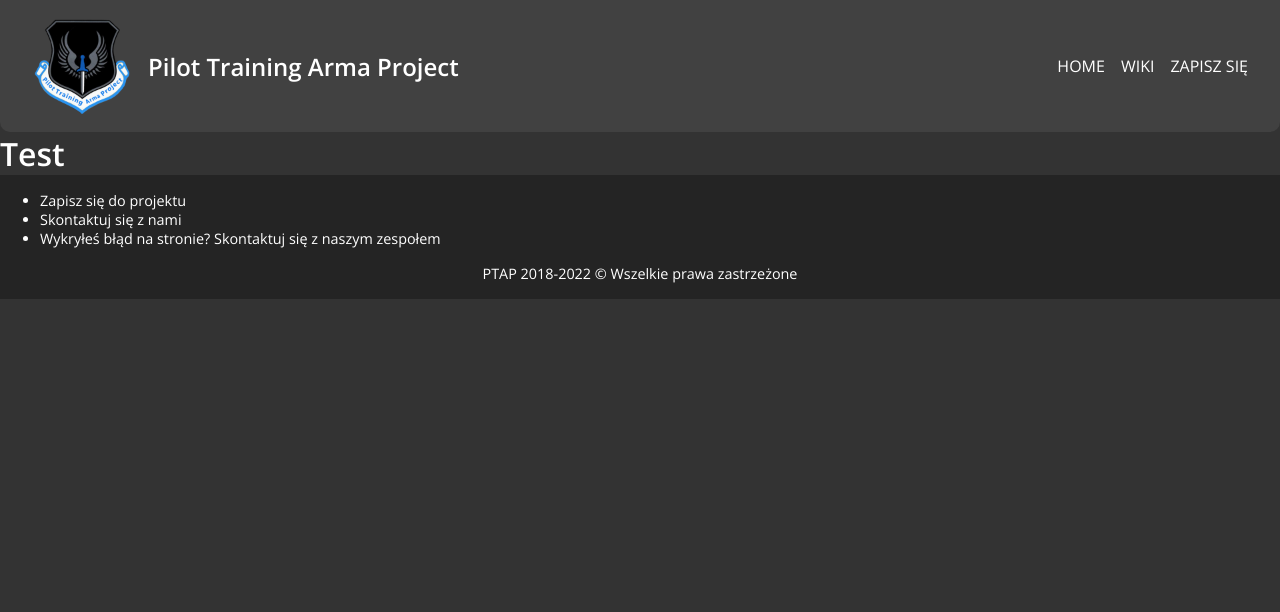
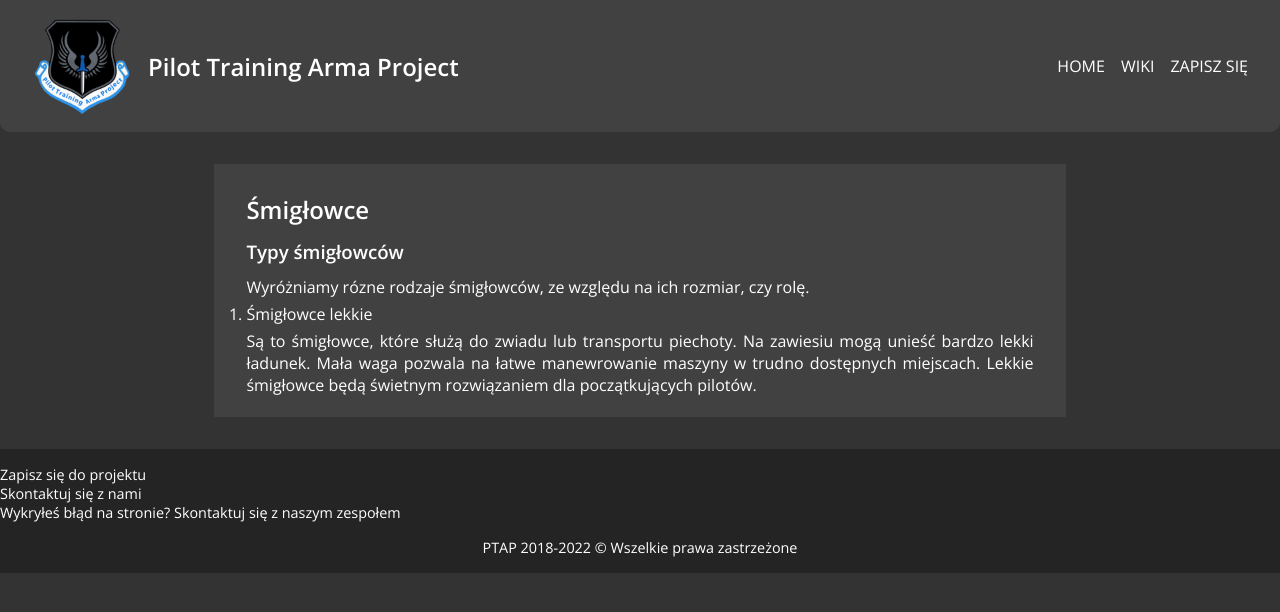
Before and after one commit to Pawel2923/PTAP, a React (Create React App) app: page /wiki in a window 1280 px wide. Shown: the top 612 px of the page. Built offline with nearby package versions, Linux system fonts and the light colour scheme.

Commit message:
Styling changes and structure changes

```diff
--- a/src/components/Home/Home.module.css
+++ b/src/components/Home/Home.module.css
@@ -2,7 +2,7 @@
   text-align: center;
 }
 
-header {
+.main header {
     background-color: #115ab2;
     padding: 2rem;
 }
--- a/src/components/Nav/MobileMenu.js
+++ b/src/components/Nav/MobileMenu.js
@@ -1,5 +1,6 @@
 import { useRef } from "react";
 import ReactDOM from "react-dom";
+import { Link } from "react-router-dom";
 
 import classes from "./MobileMenu.module.css";
 
@@ -20,9 +21,9 @@ const MobileMenu = (props) => {
     <div className={classes.overlay} ref={overlay}>
       <i className="fa-solid fa-xmark" onClick={closeClickHandler}></i>
       <ul>
-        <li>HOME</li>
-        <li>WIKI</li>
-        <li>ZAPISZ SIĘ</li>
+        <li><Link to="/">HOME</Link></li>
+        <li><Link to="/wiki">WIKI</Link></li>
+        <li><Link to="/sign-in">ZAPISZ SIĘ</Link></li>
       </ul>
       <footer>Wszelkie prawa zastrzeżone</footer>
     </div>
--- a/src/components/Nav/Nav.js
+++ b/src/components/Nav/Nav.js
@@ -1,9 +1,11 @@
 import { useState, useEffect } from "react";
+import { Link, useNavigate } from "react-router-dom";
 
 import MobileMenu from "./MobileMenu";
 import classes from "./Nav.module.css";
 
 const Nav = () => {
+  const navigate = useNavigate();
   const [width, setWidth] = useState(window.innerWidth);
   const [showMobileMenu, setShowMobileMenu] = useState(false);
 
@@ -25,14 +27,24 @@ const Nav = () => {
     setShowMobileMenu(false);
   };
 
+  const logoClickHandler = () => {
+    navigate("/");
+  };
+
   let imageTitle = width > 480 ? "Pilot Training Arma Project" : "PTAP";
 
   let navContent =
     width > 480 ? (
       <ul>
-        <li>HOME</li>
-        <li>WIKI</li>
-        <li>ZAPISZ SIĘ</li>
+        <li>
+          <Link to="/">HOME</Link>
+        </li>
+        <li>
+          <Link to="/wiki">WIKI</Link>
+        </li>
+        <li>
+          <Link to="/sign-in">ZAPISZ SIĘ</Link>
+        </li>
       </ul>
     ) : (
       <i
@@ -44,7 +56,11 @@ const Nav = () => {
 
   return (
     <nav className={classes.nav}>
-      <div>
+      <div
+        style={{ cursor: "pointer" }}
+        title="Przejdź na stronę główną"
+        onClick={logoClickHandler}
+      >
         <img
           src={require("../../img/logo.png")}
           alt="logo"
--- a/src/components/Nav/Nav.module.css
+++ b/src/components/Nav/Nav.module.css
@@ -48,3 +48,14 @@
     height: 100px;
   }
 }
+
+.nav a {
+  color: #ffffff;
+  text-decoration: none;
+  transition: color 50ms ease-in;
+}
+
+.nav a:hover,
+.nav a:active {
+  color: #3B9ADD;
+}
--- a/src/components/Wiki/Wiki.js
+++ b/src/components/Wiki/Wiki.js
@@ -1,8 +1,33 @@
+import classes from "./Wiki.module.css";
+
 const Wiki = () => {
   return (
-    <div>
-      <h1>Test</h1>
-    </div>
+    <main className={classes.main}>
+      <section className={classes.section}>
+        <header>
+          <h2>Śmigłowce</h2>
+        </header>
+        <div className={classes.content}>
+          <h3>Typy śmigłowców</h3>
+          <p>
+            Wyróżniamy rózne rodzaje śmigłowców, ze względu na ich rozmiar, czy
+            rolę.
+          </p>
+          <ol>
+            <li>
+              <p>Śmigłowce lekkie</p>
+              <p>
+                Są to śmigłowce, które służą do zwiadu lub transportu piechoty.
+                Na zawiesiu mogą unieść bardzo lekki ładunek. Mała waga pozwala
+                na łatwe manewrowanie maszyny w trudno dostępnych miejscach.
+                Lekkie śmigłowce będą świetnym rozwiązaniem dla początkujących
+                pilotów.
+              </p>
+            </li>
+          </ol>
+        </div>
+      </section>
+    </main>
   );
 };
 
--- /dev/null
+++ b/src/components/Wiki/Wiki.module.css
@@ -0,0 +1,24 @@
+.main {
+    padding: 2rem;
+}
+
+.main h2,
+.main h3 {
+    margin: 0.8rem 0;
+}
+
+.main p {
+    margin: 0.3rem 0;
+}
+
+.section {
+    width: 70%;
+    padding: 1rem 2rem;
+    margin-left: auto;
+    margin-right: auto;
+    background-color: #414141;
+}
+
+.content p {
+    text-align: justify;
+}
--- a/src/index.css
+++ b/src/index.css
@@ -10,3 +10,7 @@ body {
   background-color: #333333;
   color: #ffffff;
 }
+
+ol, ul {
+  padding: 0;
+}
```
